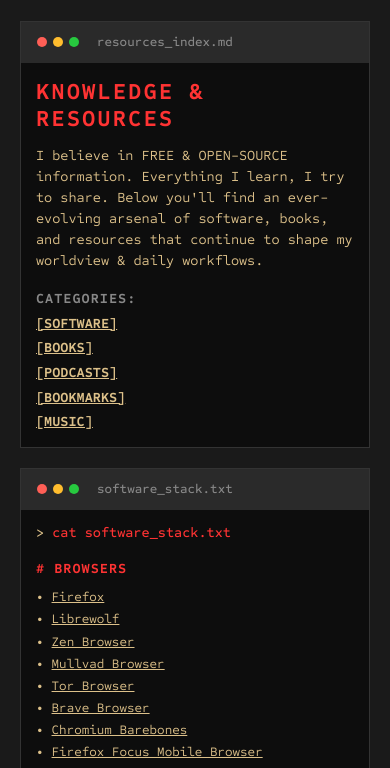
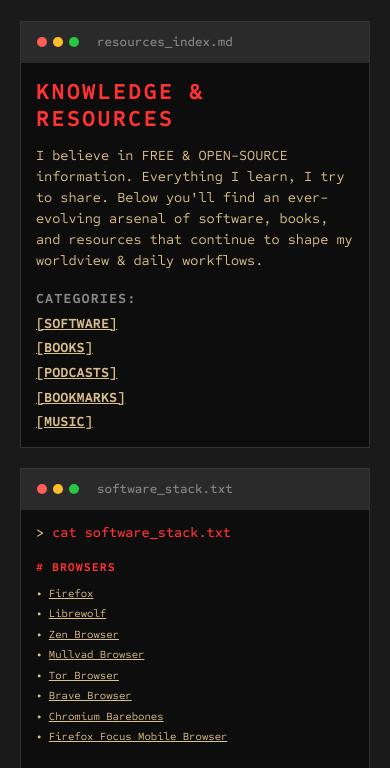
Before and after one commit to chrisvrakas/chrisvrakas.github.io, a plain HTML site: page resources.html in a window 390 px wide. Shown: the part 59-827 px from the top of the page. Drawn offline with Linux system fonts and the light colour scheme.

Commit message:
Update resources.html

```diff
--- a/resources.html
+++ b/resources.html
@@ -311,17 +311,13 @@
         }
 
         .resource-item {
-            display: flex;
-            align-items: flex-start;
-            gap: 8px;
             font-size: 14px;
-            line-height: 1.4;
+            line-height: 1.5;
         }
 
         .resource-item::before {
-            content: '•';
+            content: '• ';
             color: #ddc18a;
-            flex-shrink: 0;
         }
 
         .resource-item a {
@@ -337,6 +333,8 @@
         .resource-item .author {
             color: #888;
             text-decoration: none;
+            margin-left: -2px;
+            word-spacing: -2px;
         }
 
         /* TBD Placeholder */
@@ -488,6 +486,14 @@
             footer {
                 padding: 40px 20px;
             }
+
+            .resource-item {
+                font-size: 12px;
+            }
+
+            .section-title {
+                font-size: 13px;
+            }
         }
 
         @media (max-width: 480px) {
@@ -508,7 +514,11 @@
             }
 
             .resource-item {
-                font-size: 13px;
+                font-size: 11px;
+            }
+
+            .section-title {
+                font-size: 12px;
             }
         }
     </style>
@@ -862,7 +872,6 @@
                 </div>
             </div>
         </div>
-
 
 <!-- Reading List Terminal -->
 <div class="terminal-block" id="books">
```
